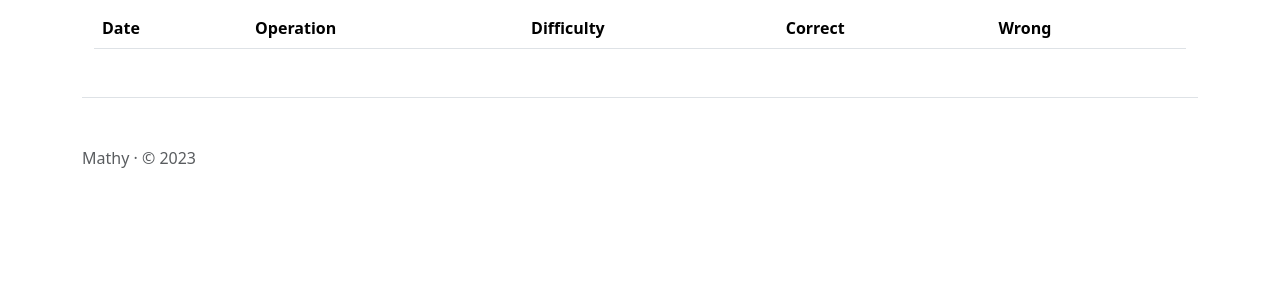
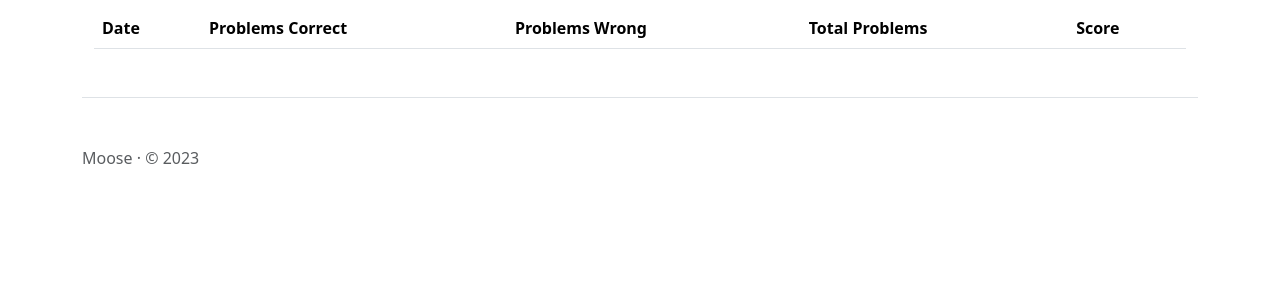
Before and after one commit to hiimdonald/moose, a Flask app: a page that uses app/templates/base.html in a window 1280 px wide. Shown: the part 496-800 px from the top of the page. Run offline with Flask 3, Linux system fonts and the light colour scheme; a user stored in the database is signed in; tables that the repository leaves empty hold one stand-in row (values such as "Sample post"); data that the repository does not hold is empty; parts of the project's set-up code (start-up, migrations or seed data) failed here and were passed over; some libraries are stand-ins or nearby versions.

Commit message:
changed name

```diff
--- a/app/templates/base.html
+++ b/app/templates/base.html
@@ -27,7 +27,7 @@
             href="/"
             class="d-inline-flex link-body-emphasis text-decoration-none"
           >
-            <span class="display-4 fw-bold">MATHY</span>
+            <span class="display-4 fw-bold">MOOSE</span>
           </a>
         </div>
 
@@ -123,7 +123,7 @@
       <main class="container">{% block content %}{% endblock %}</main>
 
       <footer class="pt-5 my-5 text-body-secondary border-top">
-        Mathy &middot; &copy; 2023
+        Moose &middot; &copy; 2023
       </footer>
     </div>
     <script src="/static/dist/js/bootstrap.bundle.min.js"></script>
--- a/app/templates/user.html
+++ b/app/templates/user.html
@@ -7,7 +7,7 @@
       {% if user.about_me %}
       <p>{{ user.about_me }}</p>
       {% endif %} {% if user.last_seen %}
-      <p>Last seen on: {{ user.last_seen }}</p>
+      <p>Last seen on: {{ user.last_seen.strftime('%m/%d/%Y') }}</p>
       {% endif %} {% if user == current_user %}
       <p><a href="{{ url_for('edit_profile') }}">Edit your profile</a></p>
       {% endif %}
@@ -17,30 +17,30 @@
 
 <!-- Display user's game sessions -->
 <h2>Game Sessions</h2>
-{% if game_sessions %}
+{% if user.game_sessions %}
 <table class="table">
   <thead>
     <tr>
       <th>Date</th>
-      <th>Operation</th>
-      <th>Difficulty</th>
-      <th>Correct</th>
-      <th>Wrong</th>
+      <th>Problems Correct</th>
+      <th>Problems Wrong</th>
+      <th>Total Problems</th>
+      <th>Score</th>
     </tr>
   </thead>
   <tbody>
-    {% for session in game_sessions %}
-    <!-- Assume session.details or an equivalent property contains the aggregated data -->
-    {% for detail in session.details %}
+    {% for session in user.game_sessions %}
     <tr>
-      <td>{{ session.session_date.strftime('%Y-%m-%d') }}</td>
-      <td>{{ detail.operation_type }}</td>
-      <td>{{ detail.difficulty_level }}</td>
-      <td>{{ detail.correct_count }}</td>
-      <!-- Ensure these properties exist -->
-      <td>{{ detail.wrong_count }}</td>
+      <td>{{ session.session_date.strftime('%m/%d/%Y') }}</td>
+      <td>{{ session.problems_correct }}</td>
+      <td>{{ session.problems_wrong }}</td>
+      <td>{{ session.total_problems }}</td>
+      <td>
+        {{ ((session.problems_correct / session.total_problems) * 100)
+        |round|int }}%
+      </td>
     </tr>
-    {% endfor %} {% endfor %}
+    {% endfor %}
   </tbody>
 </table>
 {% else %}
```
Also changed, not shown: app.db.
